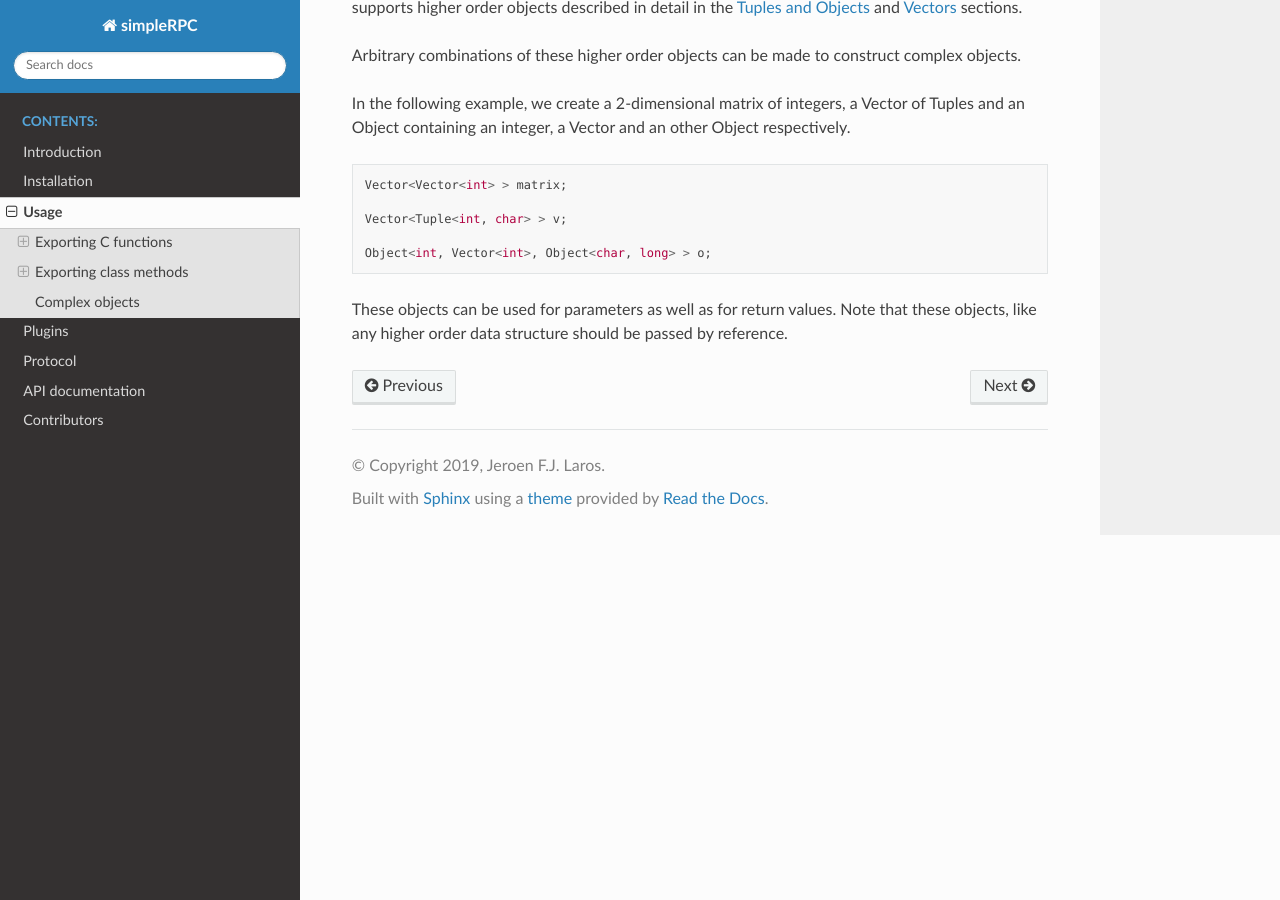
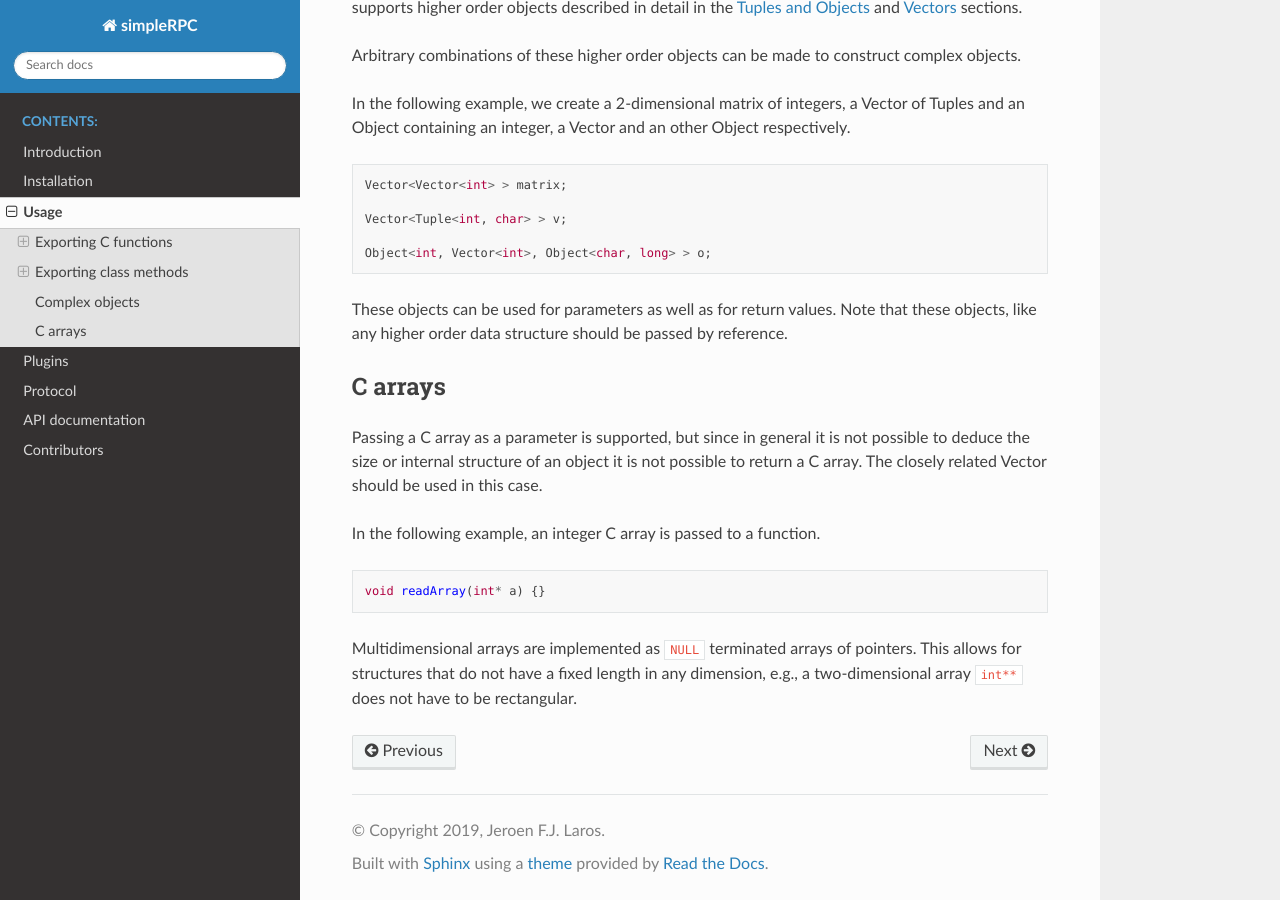
Before and after one commit to jfjlaros/simpleRPC, a Sphinx documentation site: the page built from docs/usage.rst, in a window 1280 px wide and 900 px high, scrolled down 3259 px. Built offline with Sphinx 7.4.7 and the Read the Docs theme 2.0.0, drawn with Linux system fonts in a browser that asks for light colours.

Commit message:
Updated documentation.

```diff
--- a/docs/credits.rst
+++ b/docs/credits.rst
@@ -2,6 +2,7 @@ Contributors
 ============
 
 - Jeroen F.J. Laros <jlaros@fixedpoint.nl> (Original author, maintainer)
+- Chris Flesher <chris.flesher@stoneaerospace.com> (Serial support for SAMD architecture)
 
 Find out who contributed:
 
--- a/docs/usage.rst
+++ b/docs/usage.rst
@@ -198,5 +198,25 @@ that these objects, like any higher order data structure should be passed by
 reference.
 
 
+C arrays
+--------
+
+Passing a C array as a parameter is supported, but since in general it is not
+possible to deduce the size or internal structure of an object it is not
+possible to return a C array. The closely related Vector should be used in this
+case.
+
+In the following example, an integer C array is passed to a function.
+
+.. code-block:: cpp
+
+    void readArray(int* a) {}
+
+Multidimensional arrays are implemented as ``NULL`` terminated arrays of
+pointers. This allows for structures that do not have a fixed length in any
+dimension, e.g., a two-dimensional array ``int**`` does not have to be
+rectangular.
+
+
 .. _example: https://arduino-simple-rpc.readthedocs.io/en/latest/library.html#example
 .. _progmem: https://www.arduino.cc/reference/en/language/variables/utilities/progmem/
```
